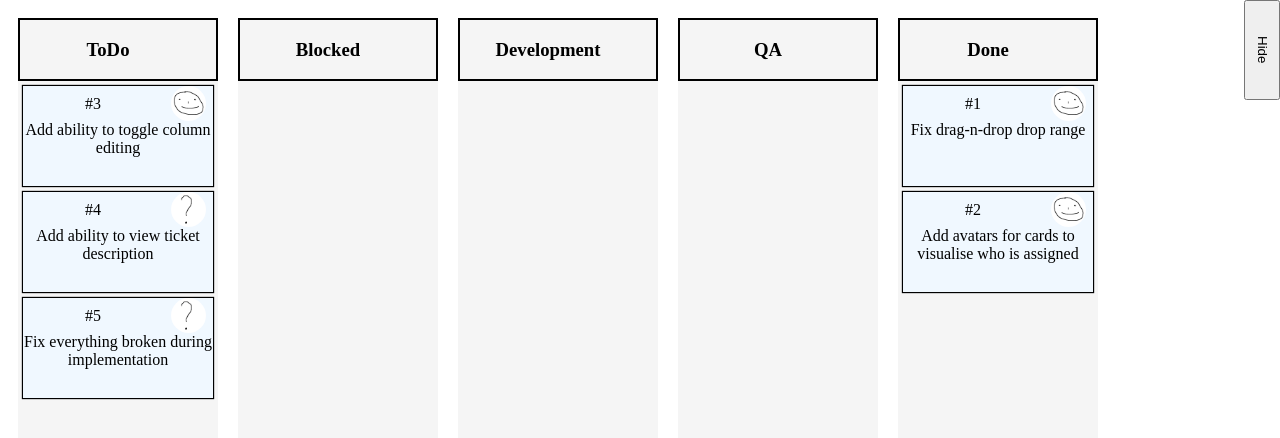
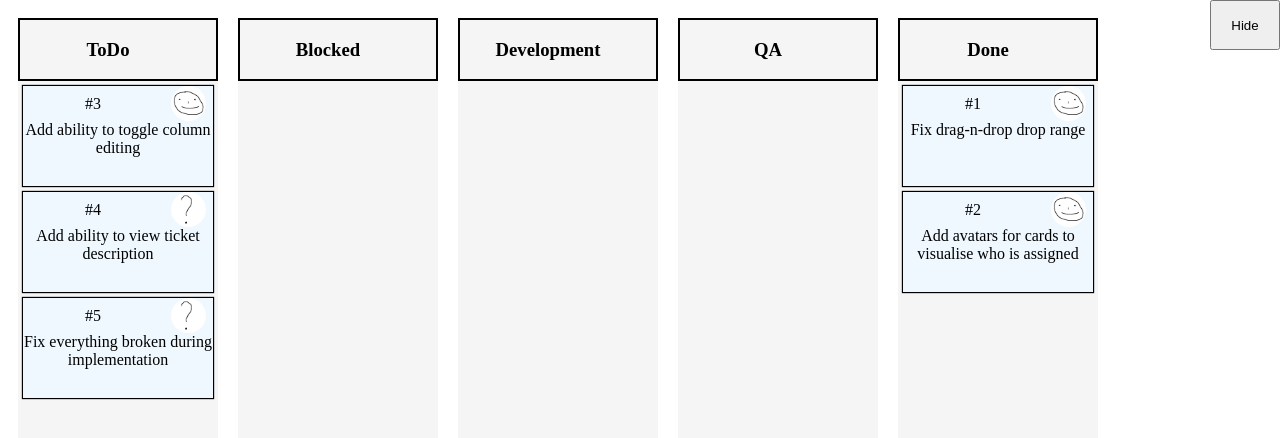
Before and after one commit to AbobaShlepa/jira, a Vue app: page / in a window 1280 px wide. Shown: the top 438 px of the page. Built offline with nearby package versions, Linux system fonts and the light colour scheme.

Commit message:
Styled side menu

```diff
--- a/src/components/SideMenu.vue
+++ b/src/components/SideMenu.vue
@@ -1,5 +1,5 @@
 <script setup lang="ts">
-  import { usePermissionStore, PermissionType } from '@/stores/permissions';
+  import { usePermissionStore } from '@/stores/permissions';
   import { storeToRefs } from 'pinia';
 
   const store = usePermissionStore();
@@ -9,13 +9,13 @@
 </script>
 
 <template>
-  <div class="flex vertical">
+  <div class="flex-container">
 
     <button @click="() => togglePermission(showMenu)">
       {{ showMenu.enabled ? 'Show' : 'Hide' }}
     </button>
 
-    <div v-bind:style="{ visibility: showMenu.enabled ? 'visible' : 'hidden' }">
+    <div v-bind:style="{ display: showMenu.enabled ? 'block' : 'none' }">
       <button>
         +
       </button>
@@ -40,7 +40,15 @@
   writing-mode: vertical-rl;
 }
 
+.flex-container {
+  display: flex;
+  flex-flow: column wrap;
+  width: 70px;
+  height: 250px;
+}
+
 button {
-  height: 100px;
+  height: 50px;
+  width: 70px;
 }
 </style>
```
